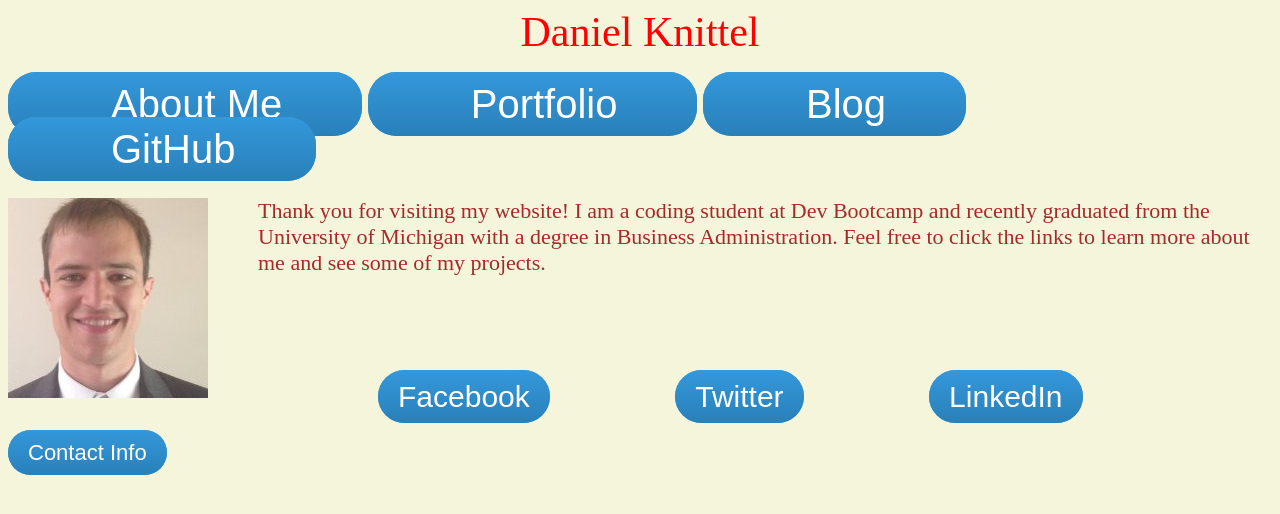
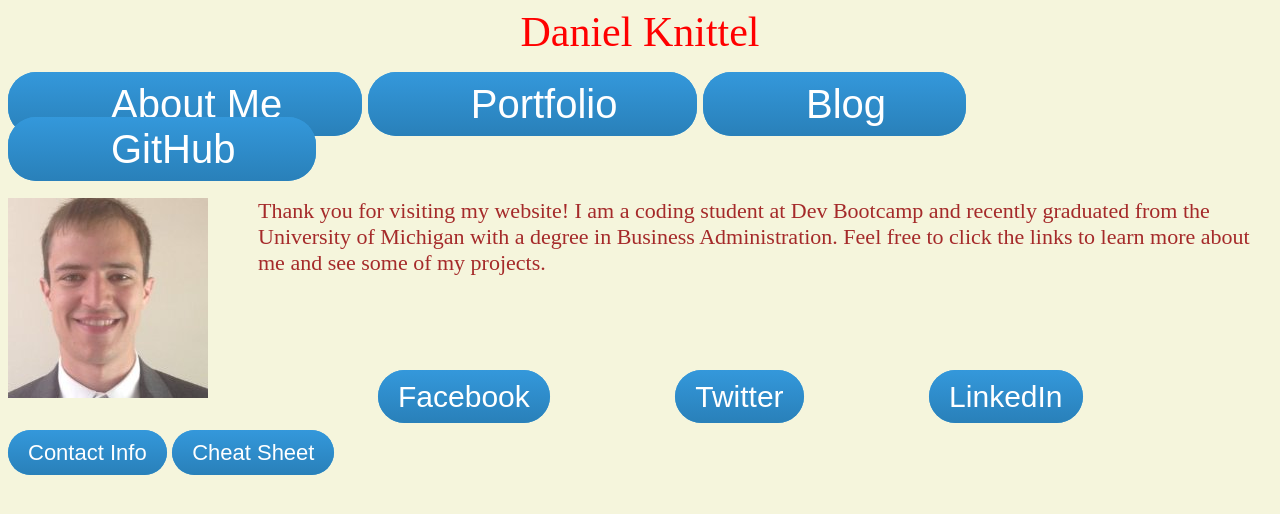
Before and after one commit to dknittel/dknittel.github.io, a plain HTML site: page index.html in a window 1280 px wide. Drawn offline with Linux system fonts and the light colour scheme.

Commit message:
update index

```diff
--- a/index.html
+++ b/index.html
@@ -27,5 +27,6 @@
 </br>
   <footer>
 		<a class="contact" href="blog/contact-info.html">Contact Info<a/>
+    <a class="contact" href="cheat-sheet.html">Cheat Sheet<a/>
   </footer>
 </html>
```
